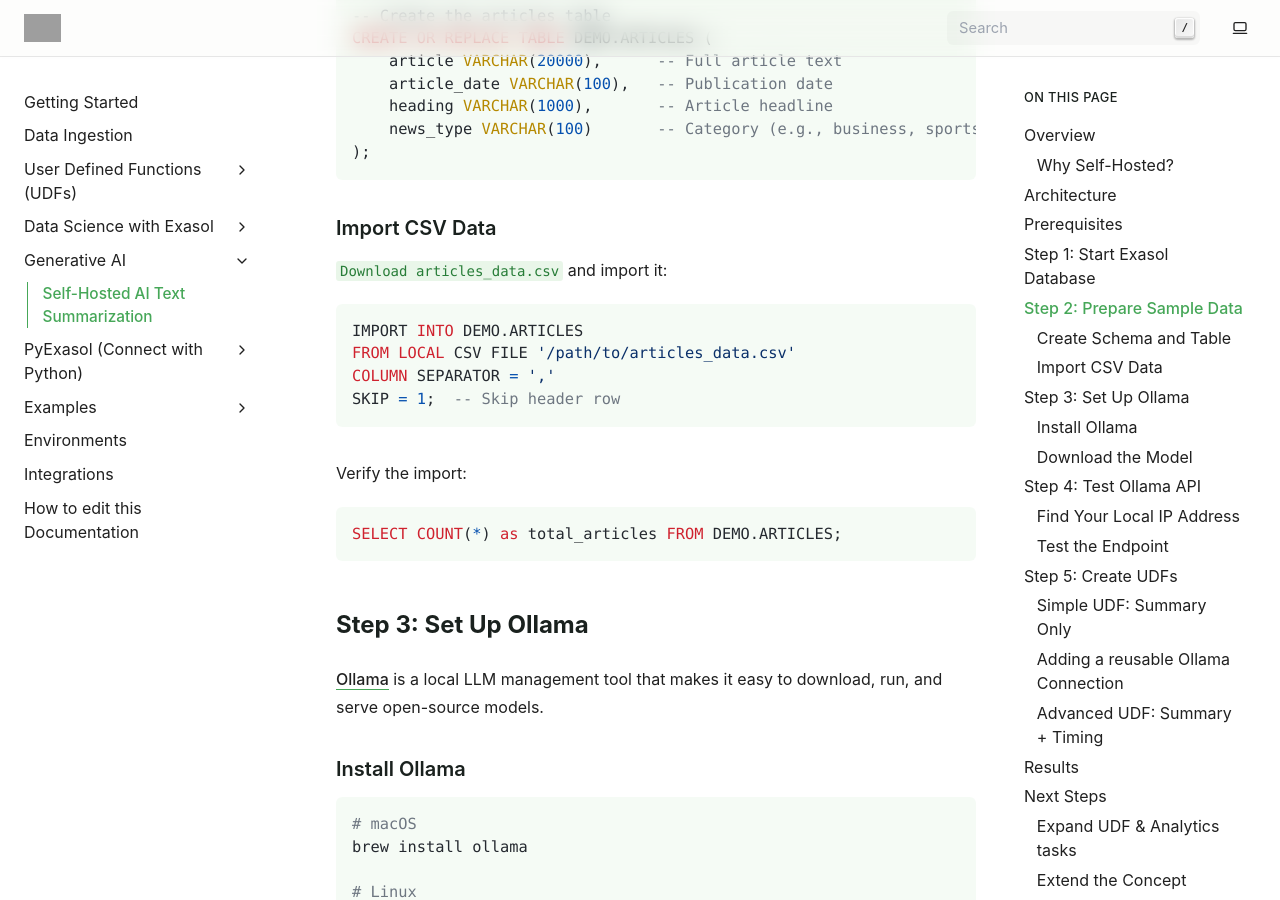
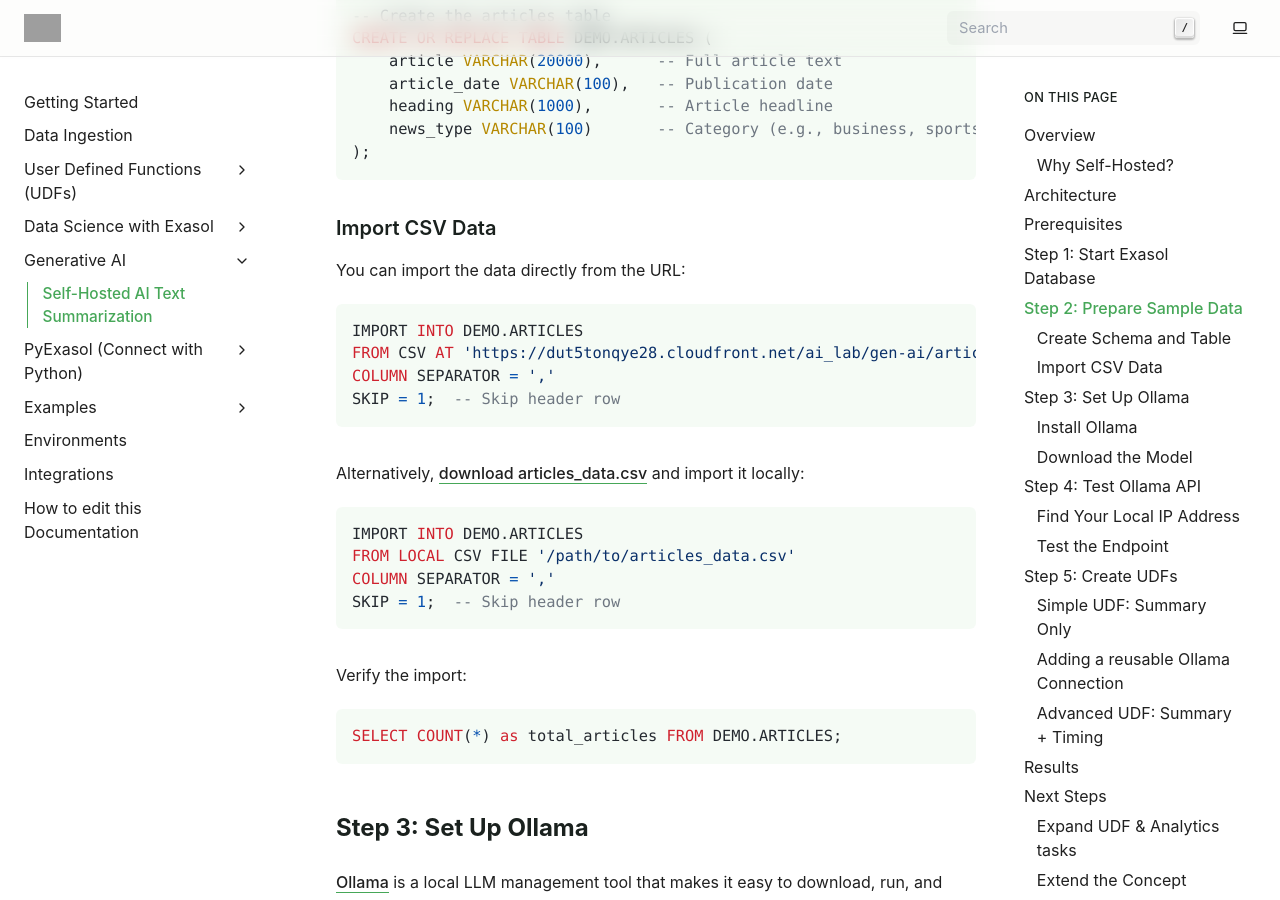
Before and after one commit to exasol/developer-documentation, a Sphinx documentation site: the page built from doc/gen_ai/ai_text_summary/index.rst, in a window 1280 px wide and 900 px high, scrolled down 2748 px. Built offline with Sphinx 7.4.7, drawn with Linux system fonts in a browser that asks for light colours; pages that are not in the unit, such as notebooks, are missing from menus; grey boxes are pictures that could not be loaded.

Commit message:
replaced local csv demo file with cloud url

```diff
--- a/doc/gen_ai/ai_text_summary/index.rst
+++ b/doc/gen_ai/ai_text_summary/index.rst
@@ -99,7 +99,16 @@ Create Schema and Table
 Import CSV Data
 ---------------
 
-:download:`Download articles_data.csv <./articles_data.csv>` and import it:
+You can import the data directly from the URL:
+
+.. code-block:: sql
+
+   IMPORT INTO DEMO.ARTICLES
+   FROM CSV AT 'https://dut5tonqye28.cloudfront.net/ai_lab/gen-ai/articles_data.csv'
+   COLUMN SEPARATOR = ','
+   SKIP = 1;  -- Skip header row
+
+Alternatively, `download articles_data.csv <https://dut5tonqye28.cloudfront.net/ai_lab/gen-ai/articles_data.csv>`_ and import it locally:
 
 .. code-block:: sql
 
```
